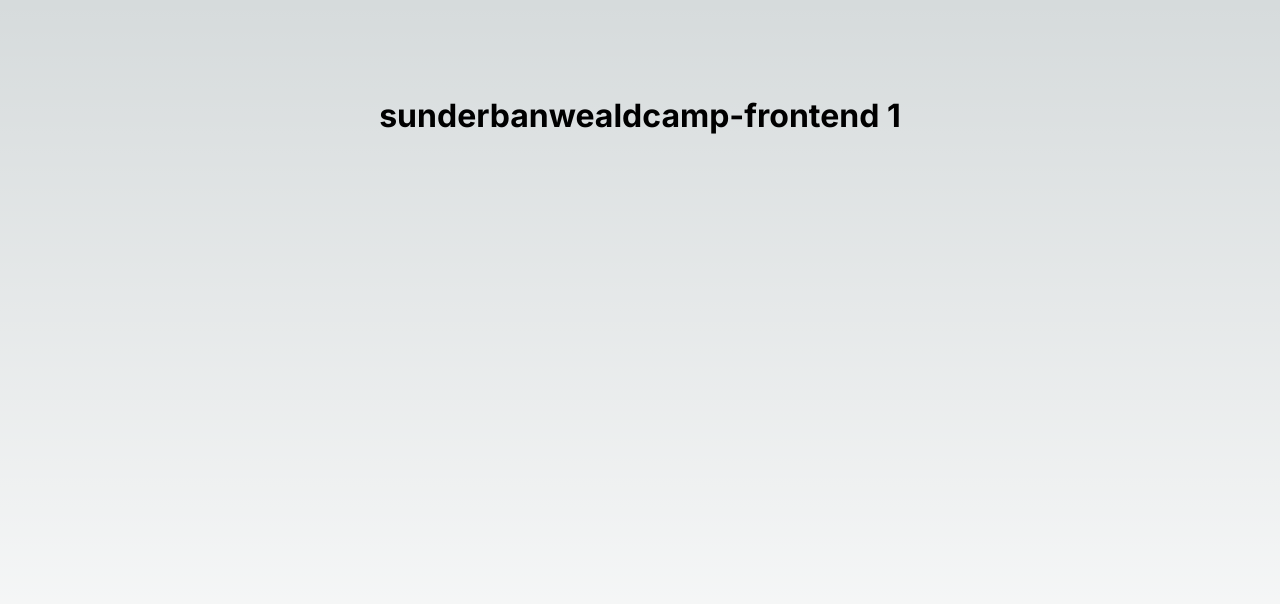
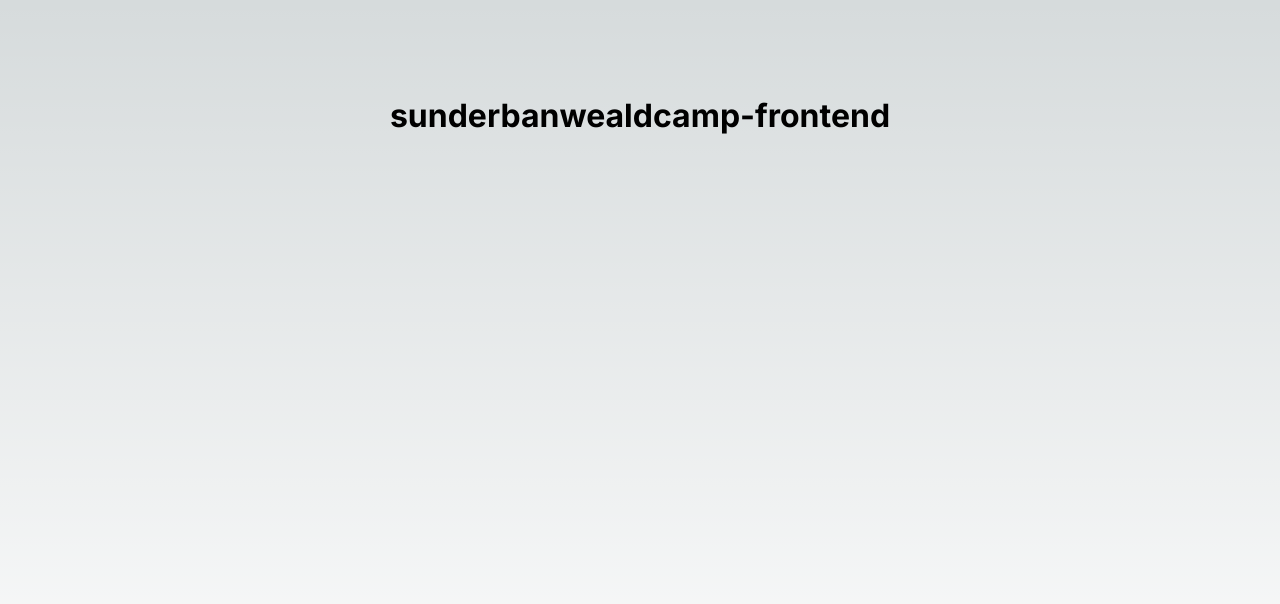
Before and after one commit to Sunderbanwealdcamp/sunderbanwealdcamp-frontend, a Next.js app: page / in a window 1280 px wide. Shown: the top 604 px of the page. Built offline with nearby package versions, Linux system fonts and the light colour scheme.

Commit message:
all file added

```diff
--- a/src/app/page.js
+++ b/src/app/page.js
@@ -4,7 +4,7 @@ import styles from './page.module.css'
 export default function Home() {
   return (
     <main className={styles.main}>
-      <h1>sunderbanwealdcamp-frontend 1</h1>
+      <h1>sunderbanwealdcamp-frontend </h1>
     </main>
   )
 }
```
